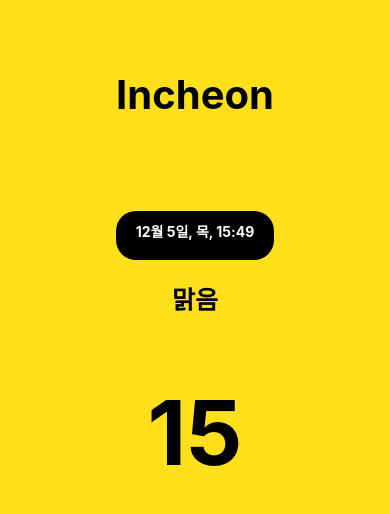
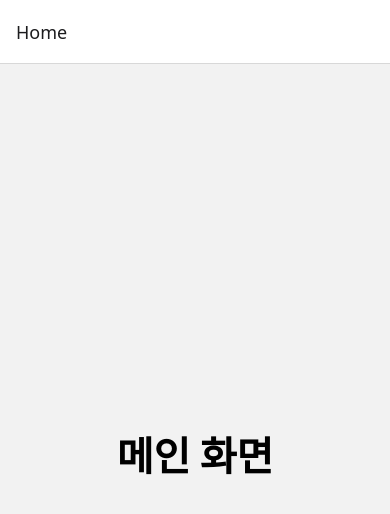
Before and after one commit to turegold/robot_arm_app, a React Native app: screen / in a window 390 px wide. Shown: the top 514 px of the page. Built offline with nearby package versions, Linux system fonts and the light colour scheme.

Commit message:
리액트 네이티브 네비게이션 설치 및 세팅

```diff
--- a/App.js
+++ b/App.js
@@ -1,29 +1,38 @@
 import { StatusBar } from "expo-status-bar";
-import { StyleSheet, Text, View, Button } from "react-native";
-import React, { useState } from "react";
+import { StyleSheet, Text, View, Button, ScrollView } from "react-native";
+import React, { useState, useEffect } from "react";
+import {
+  createStaticNavigation,
+  NavigationContainer,
+} from "@react-navigation/native";
+import { createNativeStackNavigator } from "@react-navigation/native-stack";
+import { Dimensions } from "react-native";
+import * as Location from "expo-location";
 
+const SCREEN_WIDTH = Dimensions.get("window").width;
+const HomeScreen = () => {
+  return (
+    <View style={{ flex: 1, alignItems: "center", justifyContent: "center" }}>
+      <Text style={{ fontSize: 40, fontWeight: "bold" }}>메인 화면</Text>
+    </View>
+  );
+};
+const DetailScreen = () => {
+  return (
+    <View style={{ flex: 1, alignItems: "center", justifyContent: "center" }}>
+      <Text style={{ fontSize: 40, fontWeight: "bold" }}>세부 화면</Text>
+    </View>
+  );
+};
+const Stack = createNativeStackNavigator();
 export default function App() {
-  const [number, setNumber] = useState(0);
-
   return (
-    <View style={styles.container}>
-      <View style={styles.cityContainer}>
-        <Text style={styles.city}>Incheon</Text>
-      </View>
-
-      <View style={styles.weatherContainer}>
-        <View style={styles.day}>
-          <Text style={styles.regDate}>12월 5일, 목, 15:49</Text>
-          <Text style={styles.weather}>맑음</Text>
-        </View>
-
-        <View style={styles.tempContainer}>
-          <Text style={styles.temp}>15</Text>
-        </View>
-      </View>
-
-      <StatusBar style="auto" />
-    </View>
+    <NavigationContainer>
+      <Stack.Navigator initialRouteName="Home">
+        <Stack.Screen name="Home" component={HomeScreen} />
+        <Stack.Screen name="Details" component={DetailScreen} />
+      </Stack.Navigator>
+    </NavigationContainer>
   );
 }
 
@@ -34,57 +43,4 @@ const styles = StyleSheet.create({
     // alignItems: "center",
     // justifyContent: "center",
   },
-  cityContainer: {
-    flex: 1,
-  },
-  city: {
-    flex: 1,
-    marginTop: 50,
-    paddingTop: 20,
-    fontSize: 40,
-    textAlign: "center",
-    fontWeight: "bold",
-    // backgroundColor: "red",
-  },
-  weatherContainer: {
-    flex: 3,
-    // backgroundColor: "green",
-  },
-  day: {
-    flex: 0.2,
-    // backgroundColor: "red",
-    alignItems: "center",
-    justifyContent: "center",
-  },
-  regDate: {
-    paddingTop: 10,
-    paddingLeft: 20,
-    paddingRight: 20,
-    fontWeight: "bold",
-    borderRadius: 20,
-    overflow: "hidden",
-    flex: 1,
-    color: "white",
-    backgroundColor: "black",
-  },
-  weather: {
-    flex: 1.5,
-    marginTop: 20,
-    fontSize: 25,
-    fontWeight: "bold",
-    // backgroundColor: "purple",
-  },
-  tempContainer: {
-    flex: 0.3,
-    alignItems: "center",
-    // backgroundColor: "blue",
-    justifyContent: "center",
-  },
-  temp: {
-    flex: 0.5,
-    fontSize: 90,
-    textAlign: "center",
-    fontWeight: "bold",
-    // backgroundColor: "orange",
-  },
 });
```
Also changed, not shown: package.json (+6 -1 lines), 1 other file (tests, documents, lock files or other folders).
